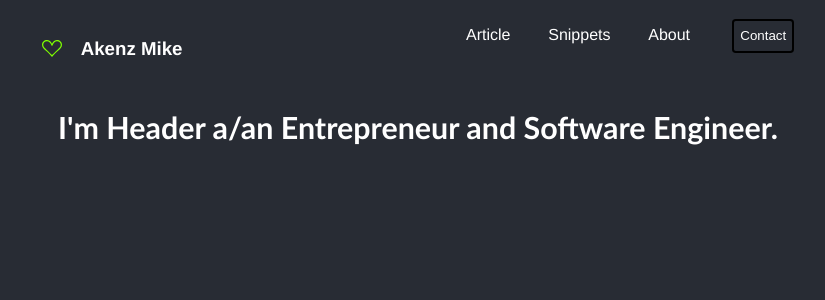
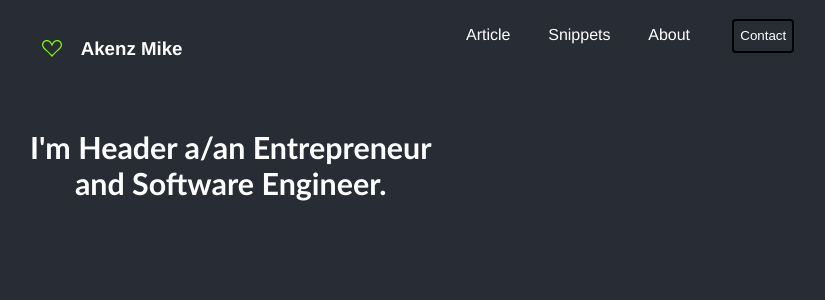
Before and after one commit to akenz1901/Web_Practice, a React (Create React App) app in the folder Reactsrc/MY-PORTFOLIO/profile/: page / in a window 1280 px wide. Shown: the top 300 px of the page, without its empty margins (222-1047 px from the left). Built offline with nearby package versions, Linux system fonts and the light colour scheme.

Commit message:
Re-arranged the components and modified the current component

```diff
--- a/Reactsrc/MY-PORTFOLIO/profile/src/App.css
+++ b/Reactsrc/MY-PORTFOLIO/profile/src/App.css
@@ -23,3 +23,8 @@
 .App-link {
   color: #61dafb;
 }
+.about{
+  width: 11cm;
+  padding: 20px 40px 20px 0px;
+  height: 5cm;
+}
--- a/Reactsrc/MY-PORTFOLIO/profile/src/App.js
+++ b/Reactsrc/MY-PORTFOLIO/profile/src/App.js
@@ -7,10 +7,11 @@ function App() {
     <div className="App">
       <header className="App-header">
         <Header />
+        <div className="about">
+          <Personality />
+        </div>
       </header>
-      <body className="personal">
-        <Personality />
-      </body>
+
     </div>
   );
 }
```
